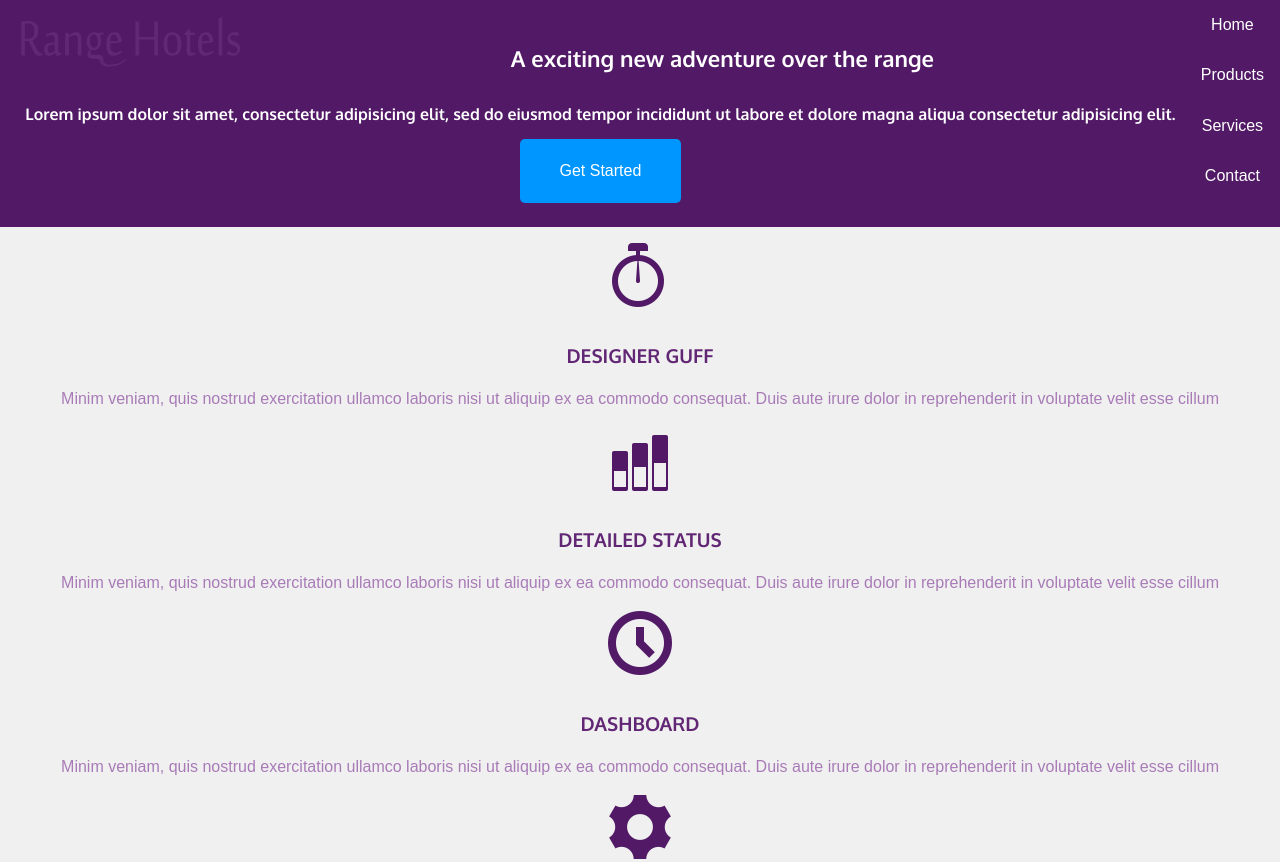
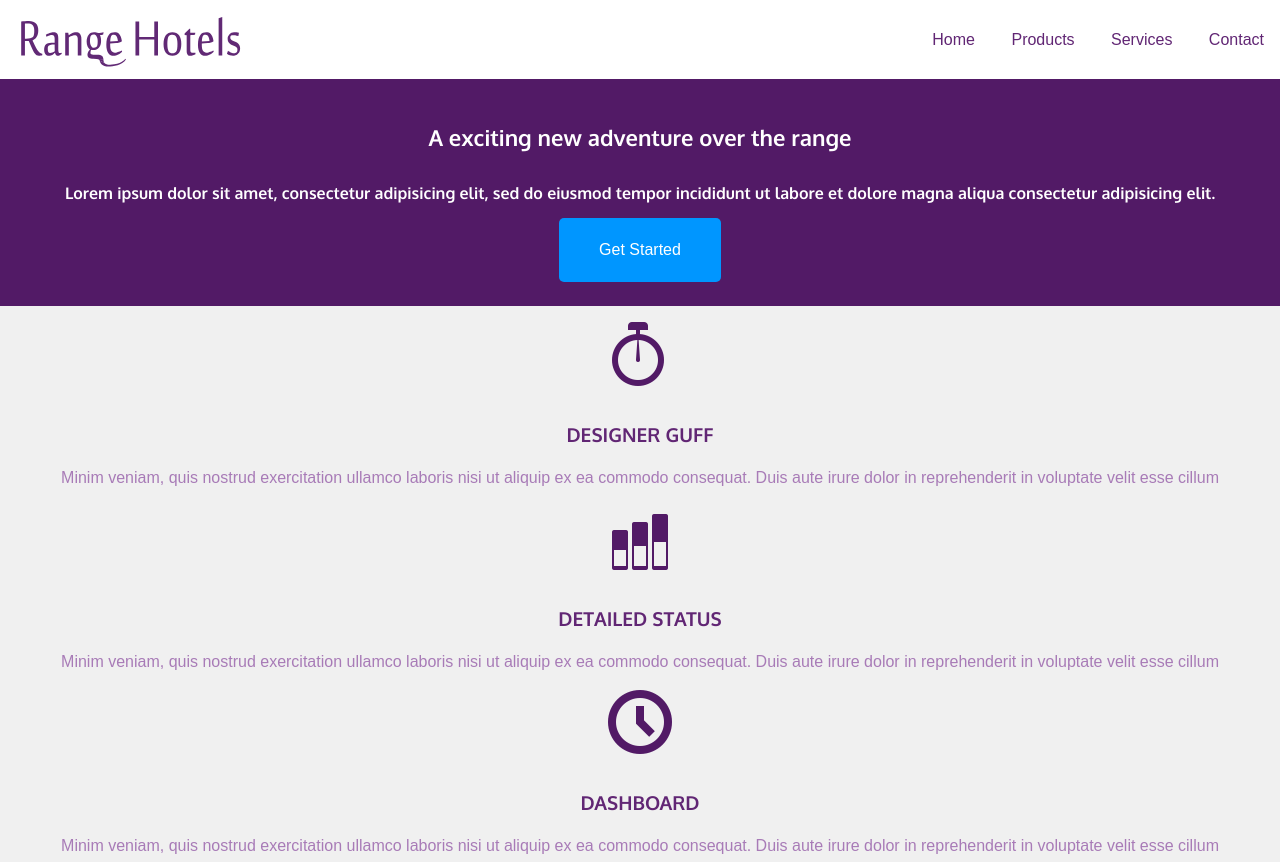
Before and after one commit to PeGuedes/RangeHotels, a plain HTML site: page index.html in a window 1280 px wide. Shown: the top 862 px of the page. Drawn offline with Linux system fonts and the light colour scheme; files whose address does not match are found by name.

Commit message:
Ajuste de responsividade do nav

```diff
--- a/css/main.css
+++ b/css/main.css
@@ -19,6 +19,13 @@ html{
 
 h1, h2, h3, h4, h5, h6{
     font-family: 'Oxygen', arial;
+}
+
+.clearfix::after{
+    content: ' ';
+    display: block;
+    clear: both;
+
 }
 
 .top-header{
@@ -198,7 +205,19 @@ h1, h2, h3, h4, h5, h6{
     .top-nav ul{
         margin: 0;
         padding: 0;
-
+    }
+    .top-nav li{
+        display: inline-block;
+    }
+    .top-nav a{
+        color: var(--nav-purple-title);
+        margin-top: 15px;
+        transition: all .2s ease;
+    }
+    .top-nav a:hover{
+        background: transparent;
+        font-weight: bold;
+        transition: all .7s ease;
     }
     .top-content{
         background: var(--nav-purple);
--- a/index.html
+++ b/index.html
@@ -13,7 +13,7 @@
 
 <body>
 
-    <header class="top-header">
+    <header class="top-header clearfix">
 
         <img src="images/logo_mob.svg" alt="logotipo range hotels" class="top-header-logo">
 
```
